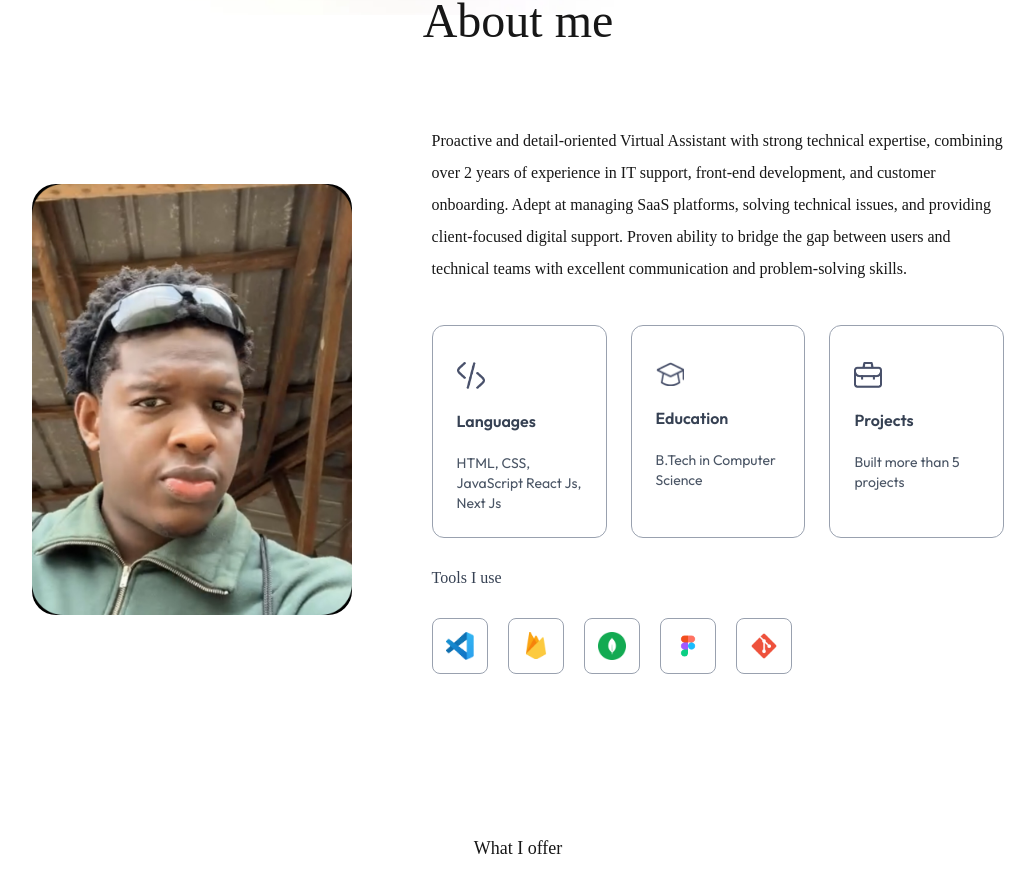
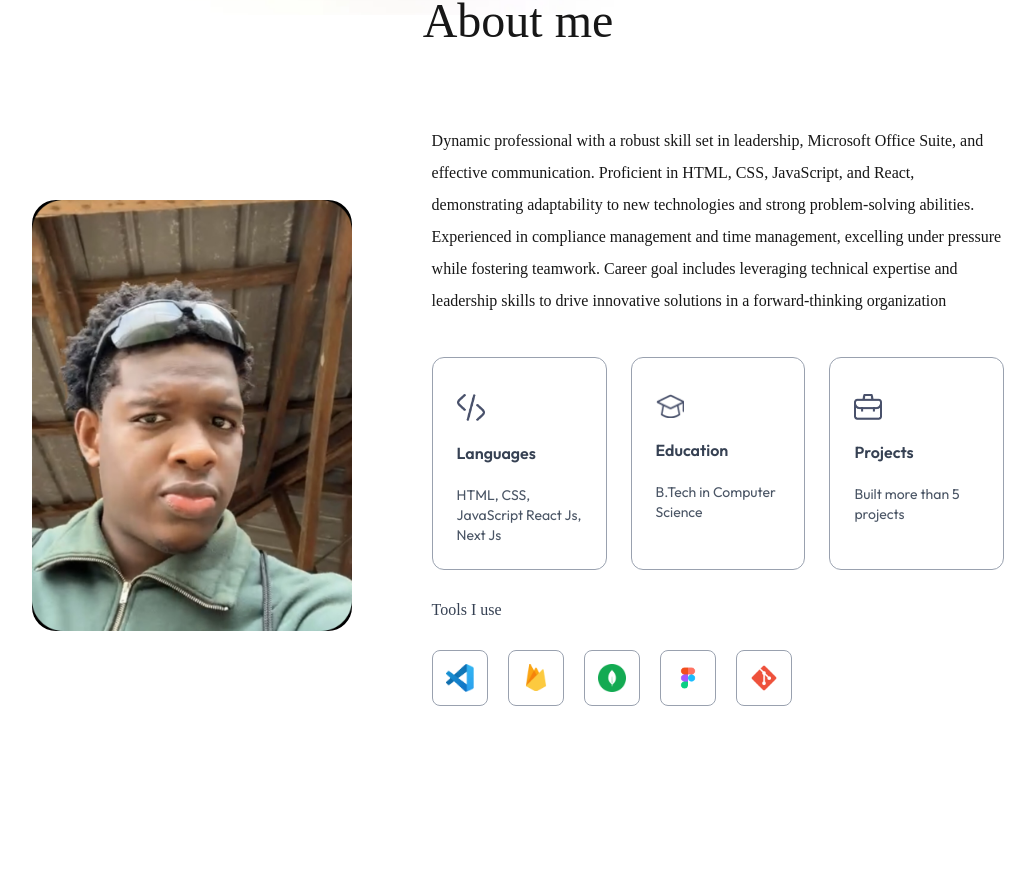
Before and after one commit to Lexzyart/Portfolio, a Next.js app: page / in a window 1280 px wide. Shown: the part 879-1749 px from the top of the page, without its empty margins (122-1157 px from the left). Built offline with nearby package versions, Linux system fonts and the light colour scheme; a web font is replaced by a local one.

Commit message:
about updated

```diff
--- a/app/components/About.jsx
+++ b/app/components/About.jsx
@@ -54,13 +54,14 @@ const About = () => {
 					className="flex-1"
 				>
 					<p className="mb-10 max-w-2xl font-Ovo">
-						Proactive and detail-oriented Virtual Assistant with strong
-						technical expertise, combining over 2 years of experience in IT
-						support, front-end development, and customer onboarding. Adept at
-						managing SaaS platforms, solving technical issues, and providing
-						client-focused digital support. Proven ability to bridge the gap
-						between users and technical teams with excellent communication and
-						problem-solving skills.
+						Dynamic professional with a robust skill set in leadership,
+						Microsoft Office Suite, and effective communication. Proficient in
+						HTML, CSS, JavaScript, and React, demonstrating adaptability to new
+						technologies and strong problem-solving abilities. Experienced in
+						compliance management and time management, excelling under pressure
+						while fostering teamwork. Career goal includes leveraging technical
+						expertise and leadership skills to drive innovative solutions in a
+						forward-thinking organization
 					</p>
 
 					<motion.ul
```
